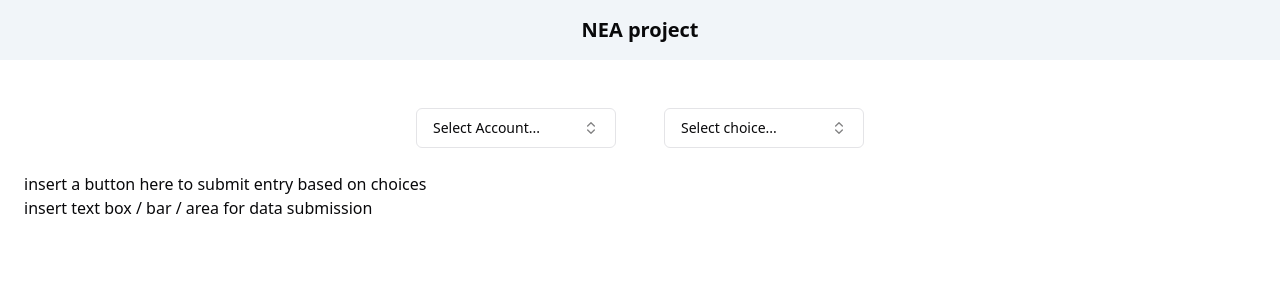
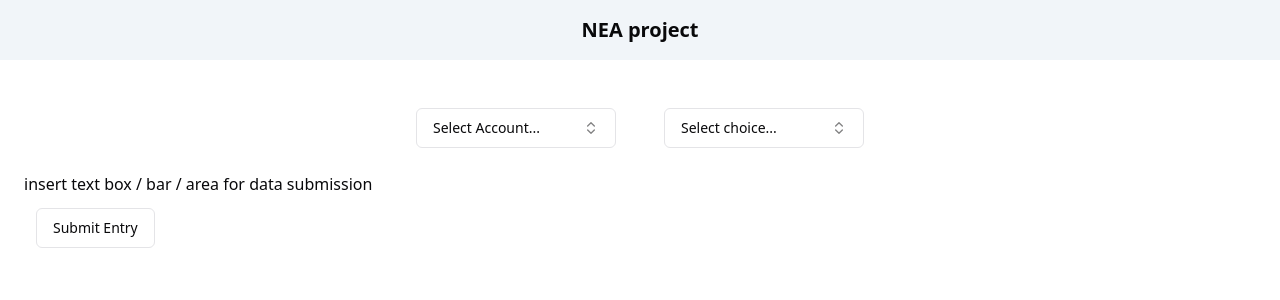
Before and after one commit to MShaw1223/nea-tradingapp, a Next.js app: page / in a window 1280 px wide. Shown: the top 300 px of the page. Built offline with nearby package versions, Linux system fonts and the light colour scheme.

Commit message:
add button

```diff
--- /dev/null
+++ b/components/ui/outline.tsx
@@ -0,0 +1,5 @@
+import { Button } from "@/components/ui/button"
+
+export function ButtonOutline() {
+  return <Button variant="outline">Submit Entry</Button>
+}
--- a/pages/index.tsx
+++ b/pages/index.tsx
@@ -1,5 +1,5 @@
 import { ComboboxEntryChoice, ComboboxAccountChoice } from '@/components/ui/combobox'
-
+import { ButtonOutline } from '@/components/ui/outline'
 //change the option values to the actual things
 export default function Home() {
   return (
@@ -16,12 +16,12 @@ export default function Home() {
               <ComboboxEntryChoice/>
             </div>
           </div>
-          <div>
-            <div>
-              insert a button here to submit entry based on choices
-            </div>
+          <div className='static'>
             <div>
               insert text box / bar / area for data submission
+            </div>
+            <div className='p-3'>
+              <ButtonOutline/>
             </div>
           </div>
         </div>
```
